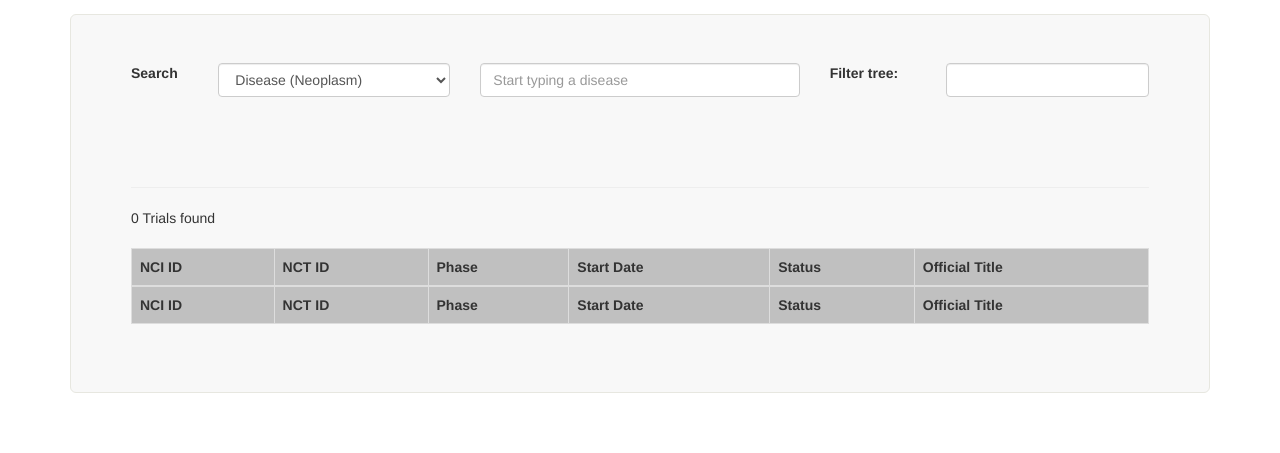
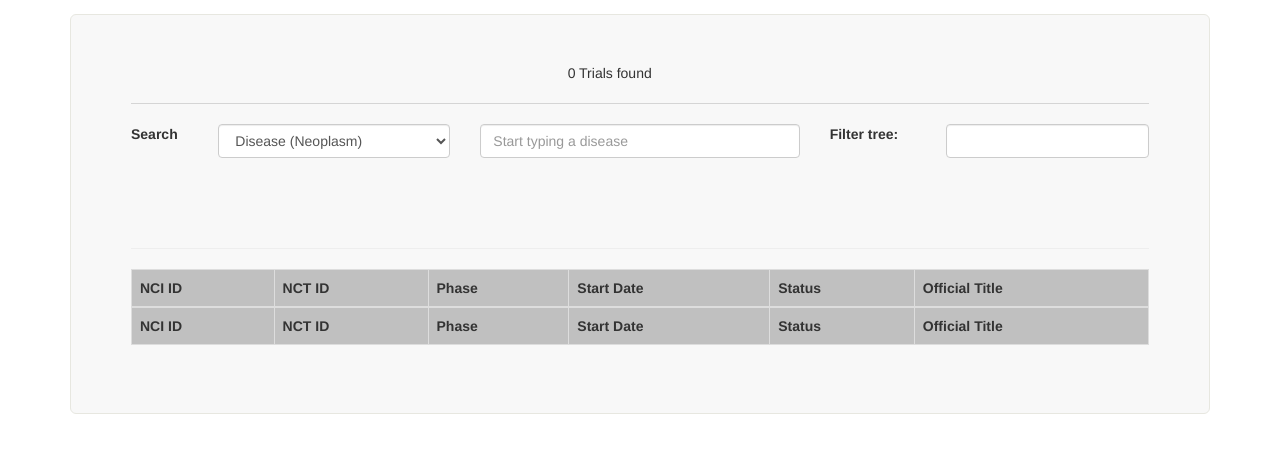
Before and after one commit to hniedner/ctrp_rest_client, a Flask app: template ctrp_rest_client/templates/tree.html in a window 1280 px wide. Shown: the part 51-504 px from the top of the page. Run offline with Flask 2, Linux system fonts and the light colour scheme; the template is opened without the code that fills it, so the values that code supplies are empty; parts of the project's set-up code (start-up, migrations or seed data) failed here and were passed over; some libraries are stand-ins or nearby versions.

Commit message:
places number of trials to the top center on tree search page

```diff
--- a/ctrp_rest_client/templates/tree.html
+++ b/ctrp_rest_client/templates/tree.html
@@ -9,6 +9,14 @@ Clinical Trial Excursions
 {% block content %}
 <div class="container">
     <div id="content" class="jumbotron">
+        <div class="row">
+            <div class="col-sm-5"></div>
+            <div class="col-sm-2">
+                <span><span id="records_total" role="status" aria-live="polite">0</span> Trials found</span>
+            </div>
+            <div class="col-sm-5"></div>
+        </div>
+        <hr/>
         <div class="row">
             <div class="col-sm-12">
                 <form>
@@ -39,11 +47,6 @@ Clinical Trial Excursions
                 <div id="jstree"></div>
                 <br/>
                 <hr/>
-                <div sstyle="text-align: center;">
-                    <span><span id="records_total" role="status"
-                                aria-live="polite">0</span> Trials found</span>
-                </div>
-                <br/>
 
                 <table id="results" class="table table-striped table-bordered" cellspacing="0" width="100%">
                     <thead>
```
